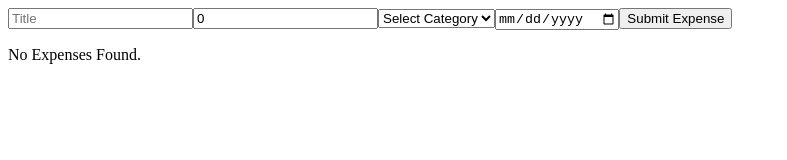
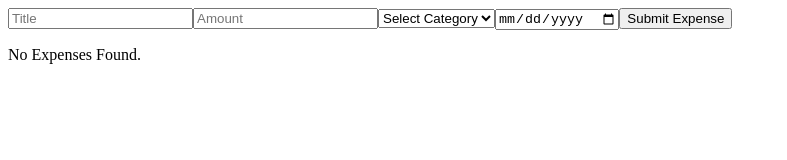
Before and after one commit to preetam-vunet/expense-tracker, a React (Vite) app: page / in a window 1280 px wide. Shown: the top 160 px of the page, without its empty margins (0-787 px from the left). Built offline with nearby package versions, Linux system fonts and the light colour scheme.

Commit message:
Added ExpenseChart for pie chart visualizations based on category

```diff
--- a/package.json
+++ b/package.json
@@ -13,6 +13,7 @@
     "@tailwindcss/vite": "^4.1.11",
     "chart.js": "^4.5.0",
     "react": "^19.1.1",
+    "react-chartjs-2": "^5.3.0",
     "react-dom": "^19.1.1",
     "tailwindcss": "^4.1.11",
     "uuid": "^11.1.0",
--- a/src/App.tsx
+++ b/src/App.tsx
@@ -1,5 +1,6 @@
 import AddExpensesForm from './components/AddExpenseForm'
 import ExpenseTable from './components/ExpenseTable'
+import ExpenseChart from './components/ExpenseCharts'
 import './App.css'
 
 function App() {
@@ -8,6 +9,7 @@ function App() {
     <>
       <AddExpensesForm/>
       <ExpenseTable/>
+      <ExpenseChart/>
     </>
   )
 }
--- a/src/components/AddExpenseForm.tsx
+++ b/src/components/AddExpenseForm.tsx
@@ -9,7 +9,7 @@ export default function AddExpensesForm() {
     const addExpense = useExpenseStore((state) => state.addExpense);
 
     const [title, setTitle] = useState("");
-    const [amount, setAmount] = useState<number>(0);
+    const [amount, setAmount] = useState<number | null>(null);
     const [category, setCategory] = useState<Category>("");
     const [date, setDate] = useState("");
 
@@ -28,7 +28,7 @@ export default function AddExpensesForm() {
         addExpense(newExpense);
 
         setTitle("");
-        setAmount(0);
+        setAmount(null);
         setCategory("");
         setDate("");
     }
@@ -46,7 +46,7 @@ export default function AddExpensesForm() {
                 <input
                     type="number"
                     placeholder="Amount"
-                    value={amount}
+                    value={amount ?? ""}
                     onChange={(e) => setAmount(Number(e.target.value))}
                     required
                 />
--- /dev/null
+++ b/src/components/ExpenseCharts.tsx
@@ -0,0 +1,67 @@
+import { Pie } from "react-chartjs-2";
+import { useExpenseStore } from "../store/ExpenseStore";
+import { categories } from "../types";
+import {
+  Chart as ChartJS,
+  ArcElement,
+  Tooltip,
+  Legend,
+} from "chart.js";
+
+import type { TooltipItem } from "chart.js";
+
+// Register ChartJS components
+ChartJS.register(ArcElement, Tooltip, Legend);
+
+export default function ExpenseChart() {
+  const expenses = useExpenseStore((state) => state.expenses);
+
+  // Calculate total amount per category
+  const categoryAmounts = categories.map((cat) =>
+    expenses
+      .filter((e) => e.category === cat)
+      .reduce((sum, e) => sum + e.amount, 0)
+  );
+
+  const data = {
+    labels: categories,
+    datasets: [
+      {
+        label: "Expenses by Category",
+        data: categoryAmounts,
+        backgroundColor: [
+          "#f87171", // red
+          "#fbbf24", // yellow
+          "#60a5fa", // blue
+          "#34d399", // green
+          "#a78bfa", // purple
+          "#f472b6", // pink
+        ],
+        borderWidth: 1,
+      },
+    ],
+  };
+
+  const options = {
+    plugins: {
+      tooltip: {
+        callbacks: {
+          label: function (tooltipItem: TooltipItem<'pie'>) {
+            const label = tooltipItem.label || "";
+            const value = tooltipItem.raw || 0;
+            return `${label}: ₹${value}`;
+          },
+        },
+      },
+      legend: {
+        position: "bottom" as const,
+      },
+    },
+  };
+
+  return (
+    <div className="max-w-sm mx-auto mt-6">
+      <Pie data={data} options={options} />
+    </div>
+  );
+}
```
Also changed, not shown: 1 other file (tests, documents, lock files or other folders).
